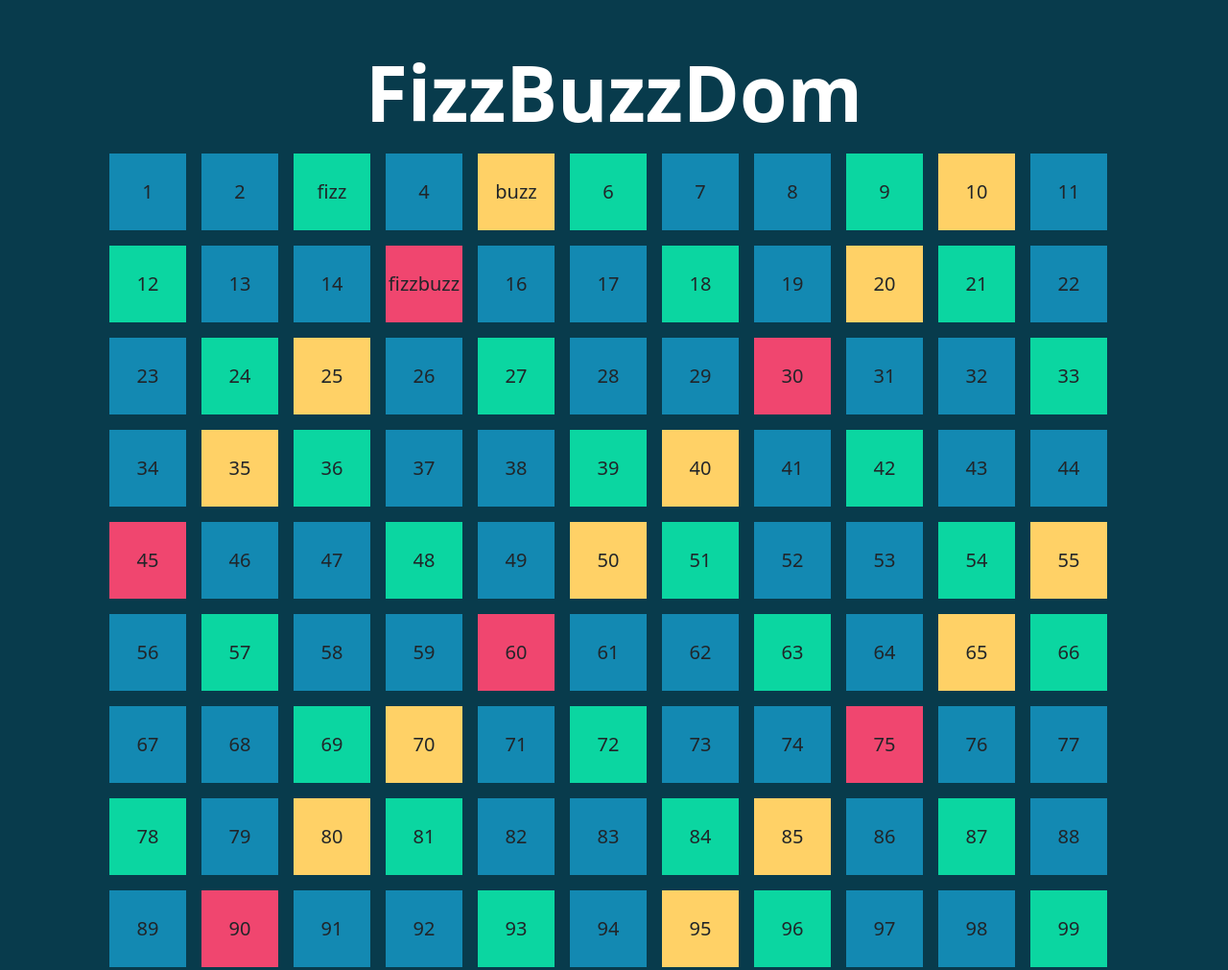
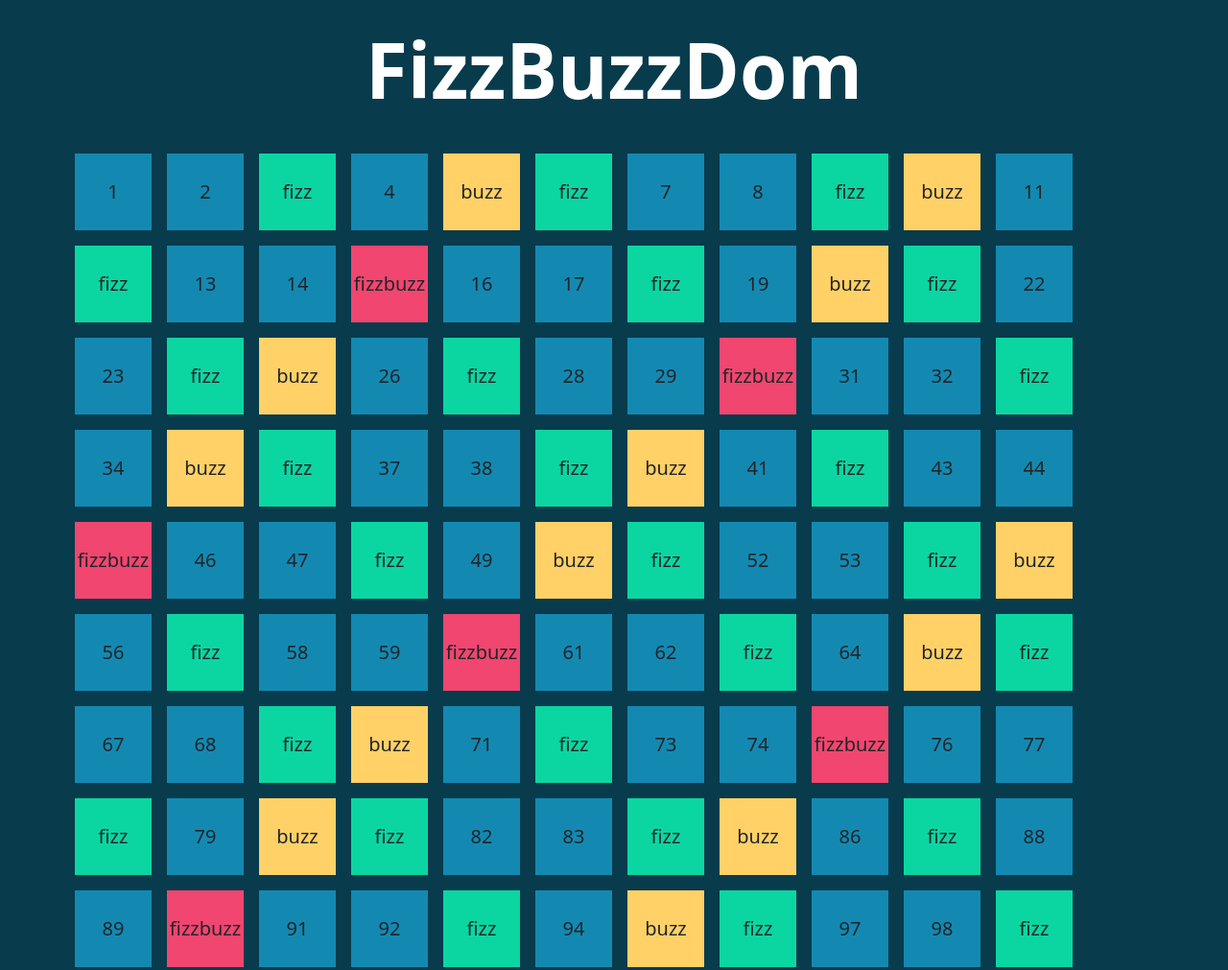
Before and after one commit to Giadaspt/js-fizzbuzzdom, a plain HTML site: page index.html in a window 1280 px wide. Shown: the top 1011 px of the page at 96% size. Drawn offline with nearby package versions, Linux system fonts and the light colour scheme.

Commit message:
codice js semplificato

```diff
--- a/index.html
+++ b/index.html
@@ -10,8 +10,8 @@
 </head>
 
 <body>
-  <div class="container text-center p-5">
-    <h1 class="text-white display-1 fw-bold">FizzBuzzDom</h1>
+  <div class="container text-center">
+    <h1 class="text-white display-1 fw-bold p-4">FizzBuzzDom</h1>
     <div id="contain" class="row"></div>
   </div>
 
--- a/js/script.js
+++ b/js/script.js
@@ -5,30 +5,23 @@ const contain = document.getElementById('contain');
 for ( let i = 1; i <= 100; i++) {
   const box = document.createElement('box');
   box.className = 'box';
-  box.innerHTML = i ;
+  box.innerHTML = i;
   contain.append(box);
 
   if (i % 3 == 0){
     box.classList.add('fizz');
-    let fizz = document.querySelector('.fizz');
-    fizz.innerHTML = 'fizz';
+    box.innerText = 'fizz';
     console.log('fizz',i);
   }
   if (i % 5 == 0){
     box.classList.add('buzz');
-    let buzz = document.querySelector('.buzz');
-    buzz.innerHTML = 'buzz';
+    box.innerText = 'buzz';
     console.log('buzz', i);
   }
   if ((i % 3 == 0) && (i % 5 == 0) ){
     box.classList.add('fizzbuzz');
-    let fizzbuzz = document.querySelector('.fizzbuzz');
-    fizzbuzz.innerHTML = 'fizzbuzz';
+    box.innerText = 'fizzbuzz';
     console.log('fizzbuzz', i);
   }
 
-
-
-
-
 }
```
